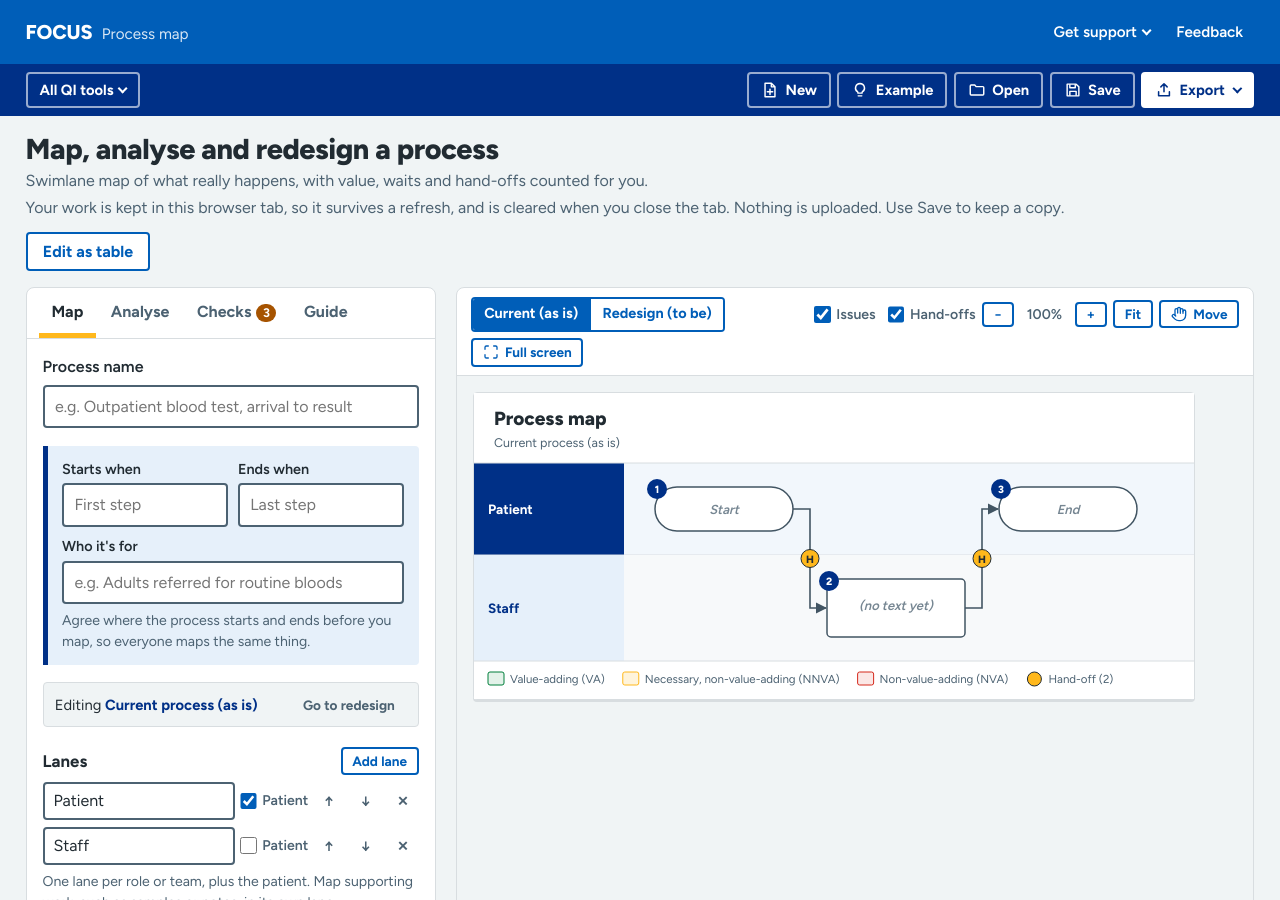
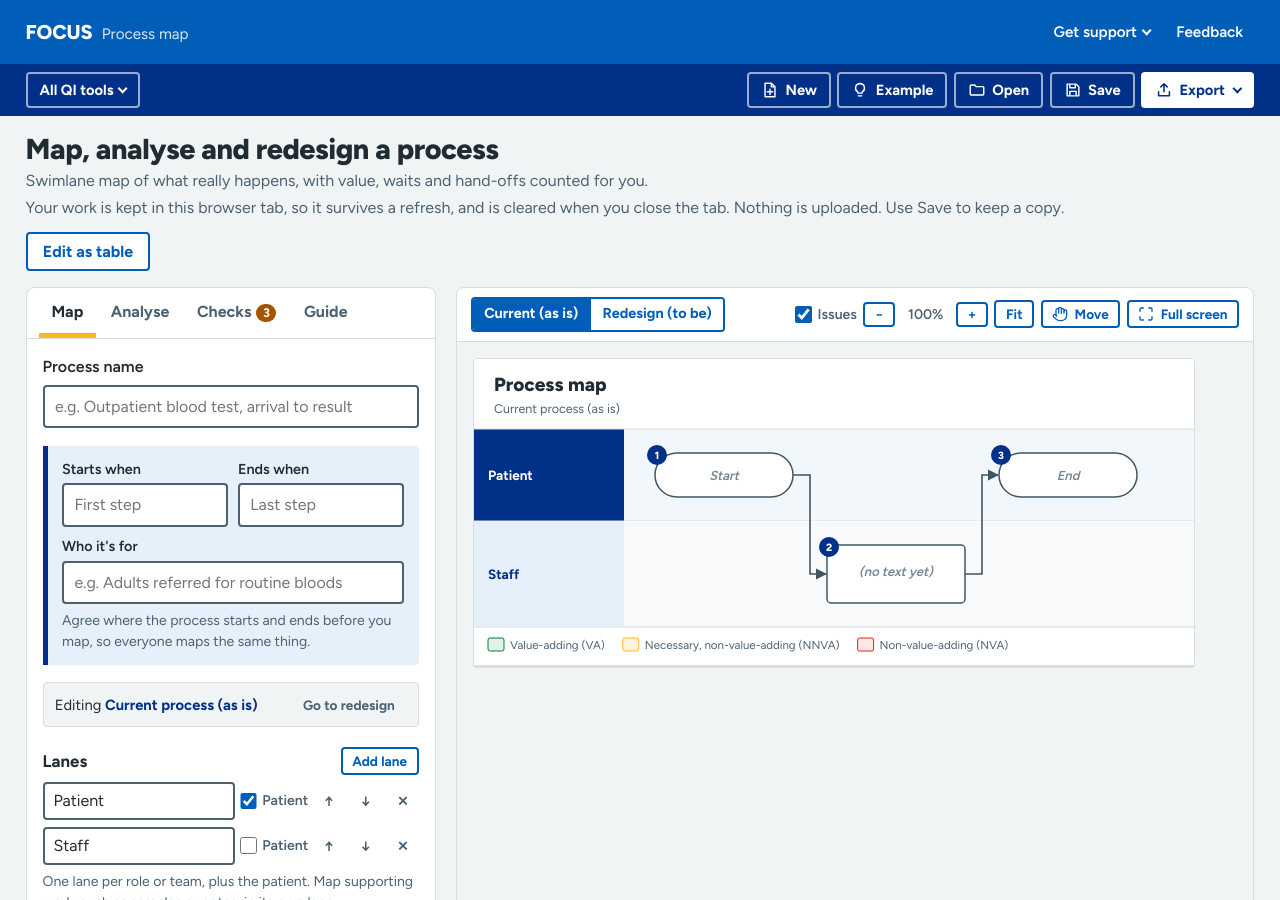
Before and after one commit to PerrinShanks-Cogito/IntegratedQiTools, a Jekyll site: the page built from process_map/index.html, in a window 1280 px wide and 900 px high. Built offline with Jekyll 4.4.1, drawn with Linux system fonts in a browser that asks for light colours; part of the change alters nothing that is shown.

Commit message:
Process map: remove the hand-off (H) symbols from the map
The H markers, their key entry and the Hand-offs toggle are gone from the
map and exports. Hand-offs are still counted on the Analyse tab and checks.

Co-Authored-By: Claude Opus 5.5 <noreply@anthropic.com>
Claude-Session: https://claude.ai/code/session_01CcqVcnXrYyRfF69skfK4re

```diff
--- a/process_map/app.js
+++ b/process_map/app.js
@@ -27,7 +27,7 @@ function blankMap(){
   const p=L("Patient",true), s=L("Staff");
   return {lanes:[p,s],steps:[S(p,"terminator",""),S(s,"step",""),S(p,"terminator","")]};
 }
-function blank(){return {title:"",scope:{start:"",end:"",who:""},unit:"min",active:"current",maps:{current:blankMap(),future:null},view:{issues:true,handoffs:true}};}
+function blank(){return {title:"",scope:{start:"",end:"",who:""},unit:"min",active:"current",maps:{current:blankMap(),future:null},view:{issues:true}};}
 
 function example(){
   const pt=L("Patient",true),rc=L("Reception"),ph=L("Phlebotomist"),po=L("Porter"),lab=L("Laboratory"),cl=L("Clinician");
@@ -63,7 +63,7 @@ function example(){
     S(fp,"terminator","Patient told the result in the app","",0)
   ]};
   return {title:"Outpatient blood test, arrival to result",scope:{start:"Patient arrives for a blood test",end:"Patient is told the result",who:"Adult outpatients with a routine blood test request"},
-    unit:"min",active:"current",maps:{current:cur,future:fut},view:{issues:true,handoffs:true}};
+    unit:"min",active:"current",maps:{current:cur,future:fut},view:{issues:true}};
 }
 
 /* ---------- persistence ---------- */
@@ -101,7 +101,7 @@ function normalise(o){
   s.maps.current=normMap(o.maps.current)||blankMap();
   s.maps.future=o.maps.future?normMap(o.maps.future):null;
   s.active=o.active==="future"&&s.maps.future?"future":"current";
-  const v=o.view||{}; s.view={issues:v.issues!==false,handoffs:v.handoffs!==false};
+  const v=o.view||{}; s.view={issues:v.issues!==false};
   return s;
 }
 function cloneMap(m){return normMap(JSON.parse(JSON.stringify(m)));}
@@ -257,7 +257,7 @@ function layout(m,o){
   });
   p.push('<line x1="0" y1="'+TOP+'" x2="'+W+'" y2="'+TOP+'" stroke="#D8DDE0"/>');
   /* sequence arrows, including a decision's yes and new path routes */
-  const hand=[], GAP=(COLW-BW)/2;
+  const GAP=(COLW-BW)/2;
   F.edges.forEach(e=>{
     const a=G[e.a], b=G[e.b], bx=b.cx-BW/2;
     if(e.kind==="back"){
@@ -274,7 +274,6 @@ function layout(m,o){
       /* leave from the diamond's bottom (or top) point, then across to the path */
       const down=b.cy>=a.cy, sy=down?a.cy+a.h/2:a.cy-a.h/2;
       d="M"+a.cx+","+sy+"V"+b.cy+"H"+(bx-1);
-      if(a.lane!==b.lane) hand.push([a.cx,(sy+b.cy)/2]);
       p.push('<text x="'+(a.cx+6)+'" y="'+(down?sy+13:sy-5)+'" font-family="'+FF+'" font-size="11" font-weight="700" fill="'+PATH+'">'+esc(a.s.noLabel||"No")+'</text>');
     } else {
       const ax=a.cx+BW/2;
@@ -283,7 +282,6 @@ function layout(m,o){
         /* turn in the gap next to the step that's skipped from (yes) or joined (rejoin), clear of other boxes */
         const mx=e.kind==="rejoin"?bx-GAP:ax+GAP;
         d="M"+ax+","+a.cy+"H"+mx+"V"+b.cy+"H"+(bx-1);
-        if(a.lane!==b.lane) hand.push([mx,(a.cy+b.cy)/2]);
       }
       /* the label goes on the side away from where the arrow turns */
       if(e.kind==="yes") p.push('<text x="'+(ax+3)+'" y="'+(b.cy<a.cy?a.cy+14:a.cy-6)+'" font-family="'+FF+'" font-size="11" font-weight="700" fill="#425563">'+esc(a.s.yesLabel||"Yes")+'</text>');
@@ -346,8 +344,6 @@ function layout(m,o){
     }
     p.push('</g>');
   });
-  /* hand-off markers */
-  if(v.handoffs) hand.forEach(h=>p.push('<circle cx="'+h[0]+'" cy="'+h[1]+'" r="9" fill="#FFB81C" stroke="#212B32" stroke-width="1"/><text x="'+h[0]+'" y="'+(h[1]+4)+'" text-anchor="middle" font-family="'+FF+'" font-size="10.5" font-weight="800" fill="#212B32">H</text>'));
   let y2=lanesBottom;
   const M=metrics(m);
   /* legend */
@@ -356,7 +352,6 @@ function layout(m,o){
   leg((x,y)=>'<rect x="'+x+'" y="'+(y-7)+'" width="16" height="13" rx="2" fill="#E3F2E9" stroke="#007F3B"/>',"Value-adding (VA)");
   leg((x,y)=>'<rect x="'+x+'" y="'+(y-7)+'" width="16" height="13" rx="2" fill="#FFF4DB" stroke="#FFB81C"/>',"Necessary, non-value-adding (NNVA)");
   leg((x,y)=>'<rect x="'+x+'" y="'+(y-7)+'" width="16" height="13" rx="2" fill="#FBE7E5" stroke="#D5281B"/>',"Non-value-adding (NVA)");
-  if(v.handoffs) leg((x,y)=>'<circle cx="'+(x+8)+'" cy="'+y+'" r="7" fill="#FFB81C" stroke="#212B32"/>',"Hand-off ("+M.handoffs+")");
   if(M.paths) leg((x,y)=>'<rect x="'+x+'" y="'+(y-7)+'" width="16" height="13" rx="2" fill="#FFFFFF" stroke="'+PATH+'" stroke-width="2"/>',"New path (decision's no route)");
   if(pathEnds) leg((x,y)=>'<circle cx="'+(x+8)+'" cy="'+y+'" r="7" fill="#fff" stroke="'+PATH+'" stroke-width="1.5"/><circle cx="'+(x+8)+'" cy="'+y+'" r="4" fill="'+PATH+'"/>',"Path ends");
   if(Object.keys(backK).length) leg((x,y)=>'<line x1="'+x+'" y1="'+y+'" x2="'+(x+16)+'" y2="'+y+'" stroke="'+PATH+'" stroke-width="2" stroke-dasharray="4 3"/>',"Path loops back");
@@ -488,7 +483,7 @@ function setFull(on){
 fullBtn.addEventListener("click",()=>setFull(!isFull()));
 document.addEventListener("fullscreenchange",fullChanged);
 document.addEventListener("keydown",e=>{if(e.key==="Escape"&&stageEl.classList.contains("full")) setFull(false);});
-["Issues","Handoffs"].forEach(k=>{
+["Issues"].forEach(k=>{
   const el=$("#v"+k), key=k.toLowerCase();
   el.addEventListener("change",()=>{state.view[key]=el.checked;persist();renderCanvas();});
 });
@@ -865,7 +860,7 @@ FocusActions.mount({
     })}
   ])
 });
-trackSettings({issues:"vIssues",handoffs:"vHandoffs",timeUnit:"unitSel"});
+trackSettings({issues:"vIssues",timeUnit:"unitSel"});
 function slug(){return (state.title||"process-map").toLowerCase().replace(/[^a-z0-9]+/g,"-").replace(/^-|-$/g,"").slice(0,60)||"process-map";}
 function suffix(){return state.active==="future"?"-redesign":"-current";}
 function exportPng(m){
@@ -914,7 +909,7 @@ function renderAll(){
   $("#title").value=state.title; $("#scStart").value=state.scope.start; $("#scEnd").value=state.scope.end; $("#scWho").value=state.scope.who;
   $("#mapCur").setAttribute("aria-pressed",String(state.active==="current"));
   $("#mapFut").setAttribute("aria-pressed",String(state.active==="future"));
-  $("#vIssues").checked=state.view.issues; $("#vHandoffs").checked=state.view.handoffs;
+  $("#vIssues").checked=state.view.issues;
   renderEditor(); renderCanvas(); renderChecks(); renderAnalysis();
 }
 
--- a/process_map/index.html
+++ b/process_map/index.html
@@ -248,7 +248,6 @@ select.field{overflow:visible;cursor:pointer}
         <span class="sw" style="background:#E3F2E9;border-color:#007F3B"></span><span><b>Value-adding</b>: changes things for the patient in a way they would want.</span>
         <span class="sw" style="background:#FFF4DB;border-color:#FFB81C"></span><span><b>Necessary, non-value-adding</b>: needed for safety, law or the system, but the patient wouldn't miss it.</span>
         <span class="sw" style="background:#FBE7E5;border-color:#D5281B"></span><span><b>Non-value-adding</b>: waste. Waiting, chasing, repeating, re-keying.</span>
-        <span class="sw" style="background:#FFB81C;border-radius:50%;width:16px;height:16px"></span><span><b>H, hand-off</b>: the work or the patient passes to another person or team.</span>
         <span class="sw dash"></span><span><b>Rework loop</b>: a "no" that sends work back to an earlier step.</span>
       </div>
       <h3>Moving around the map</h3>
@@ -305,7 +304,6 @@ select.field{overflow:visible;cursor:pointer}
       </div>
       <span class="spacer"></span>
       <label class="chk"><input type="checkbox" id="vIssues"> Issues</label>
-      <label class="chk"><input type="checkbox" id="vHandoffs"> Hand-offs</label>
       <button class="btn icon" id="zoomOut" type="button" aria-label="Zoom out">−</button>
       <span class="zoom-label" id="zoomLabel">100%</span>
       <button class="btn icon" id="zoomIn" type="button" aria-label="Zoom in">+</button>
```
